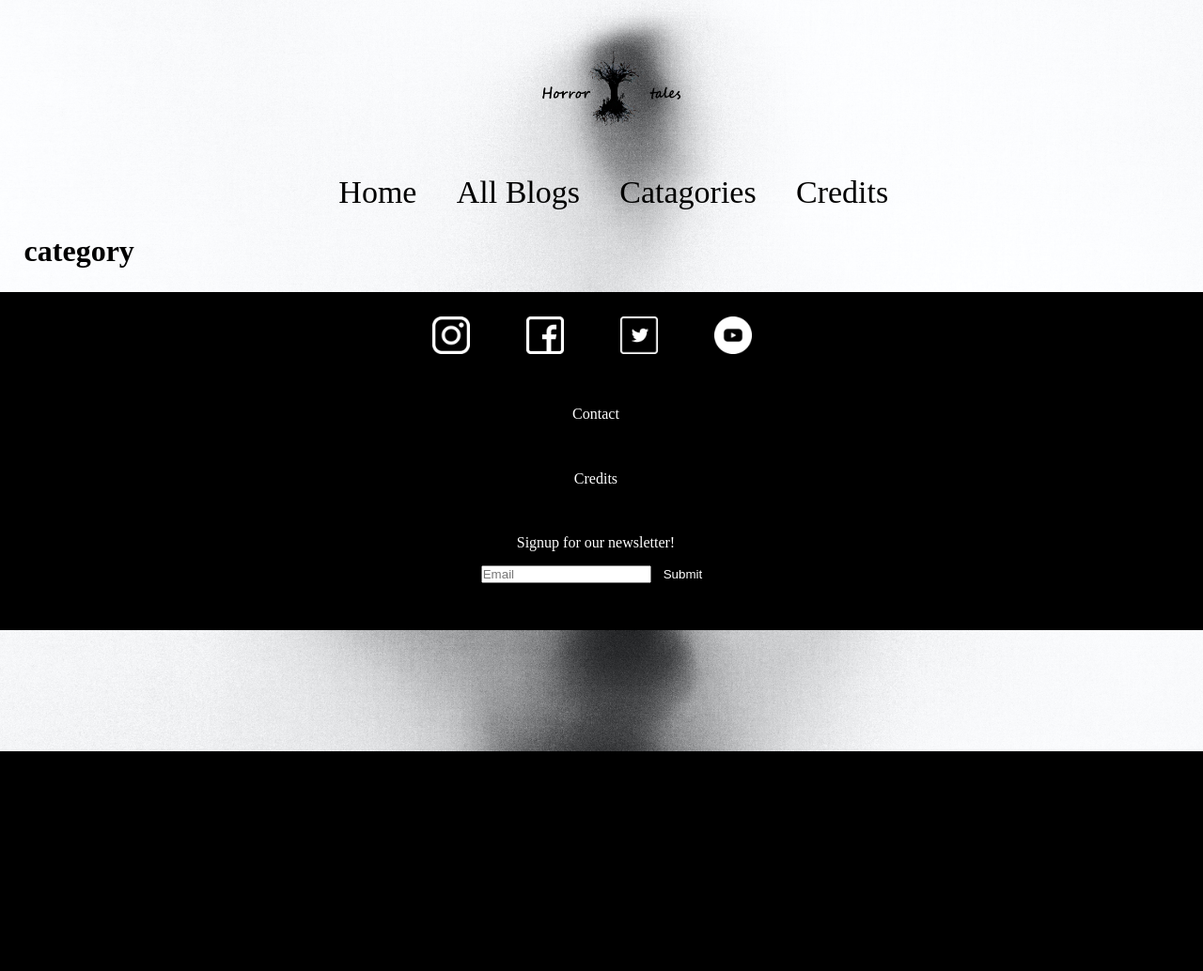
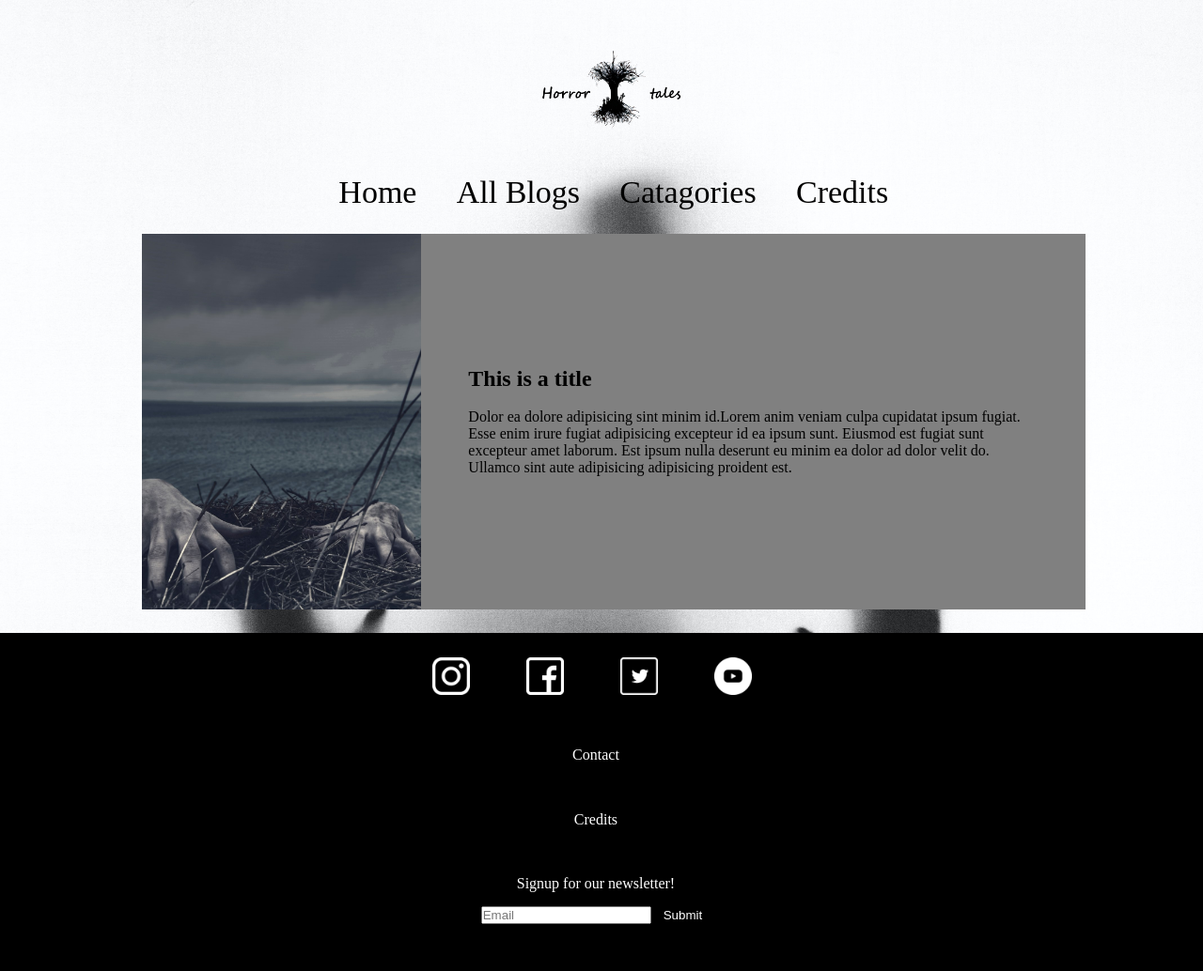
Before and after one commit to ericmullally/blogDemo, a Django app: page /categories/ in a window 1280 px wide. Shown: the whole page at 94% size. Before the commit the page ends 800 px from the top, so only its background shows below. Run offline with Django 4.2, Linux system fonts and the light colour scheme.

Commit message:
categorie page design complete

```diff
--- a/categories/static/categories.css
+++ b/categories/static/categories.css
@@ -0,0 +1,31 @@
+.categories{
+ width:80%;
+ margin:auto;
+}
+
+.container{
+    width: 100%;
+    display: flex;
+    margin: auto;
+    background-color: grey
+}
+
+.card-image{
+    background-image: url("../static/IMGS/daniel-jensen-NMk1Vggt2hg-unsplash.jpg");
+    background-position: center;
+    width: 100%;
+    background-repeat: no-repeat;
+    background-size: cover;
+}
+
+.card-info{
+    height: 400px;
+    padding: 5%;
+    display: flex;
+    flex-direction: column;
+    justify-content: center;
+}
+
+.card-info h1{
+    margin-bottom: 3%;
+}
--- a/categories/templates/categories.html
+++ b/categories/templates/categories.html
@@ -1,9 +1,24 @@
 {%extends "base.html"%}
 {% load static%}
 {%block "stylesheets"%}
-<link rel="stylesheet" type="text/css" href="{% static 'CSS/categories.css' %}">
+<link rel="stylesheet" type="text/css" href="{% static 'categories.css' %}">
 {%endblock%}
 
 {%block "content"%}
-<h1>category</h1>
+<section class="categories">
+    <div class="container">
+        <div class="card-image">
+        </div>
+        <div class="card-info">
+            <h1>This is a title</h1>
+            <p>Dolor ea dolore adipisicing sint minim id.Lorem anim veniam culpa cupidatat ipsum fugiat. Esse enim irure fugiat adipisicing excepteur id ea ipsum sunt.
+                Eiusmod est fugiat sunt excepteur amet laborum.
+                Est ipsum nulla deserunt eu minim ea dolor ad dolor velit do. Ullamco sint aute adipisicing adipisicing proident est.
+            </p>
+        </div>
+    </div>
+
+</section>
+
+
 {%endblock%}
```
Also changed, not shown: categories/static/IMGS/daniel-jensen-NMk1Vggt2hg-unsplash.jpg (added).
